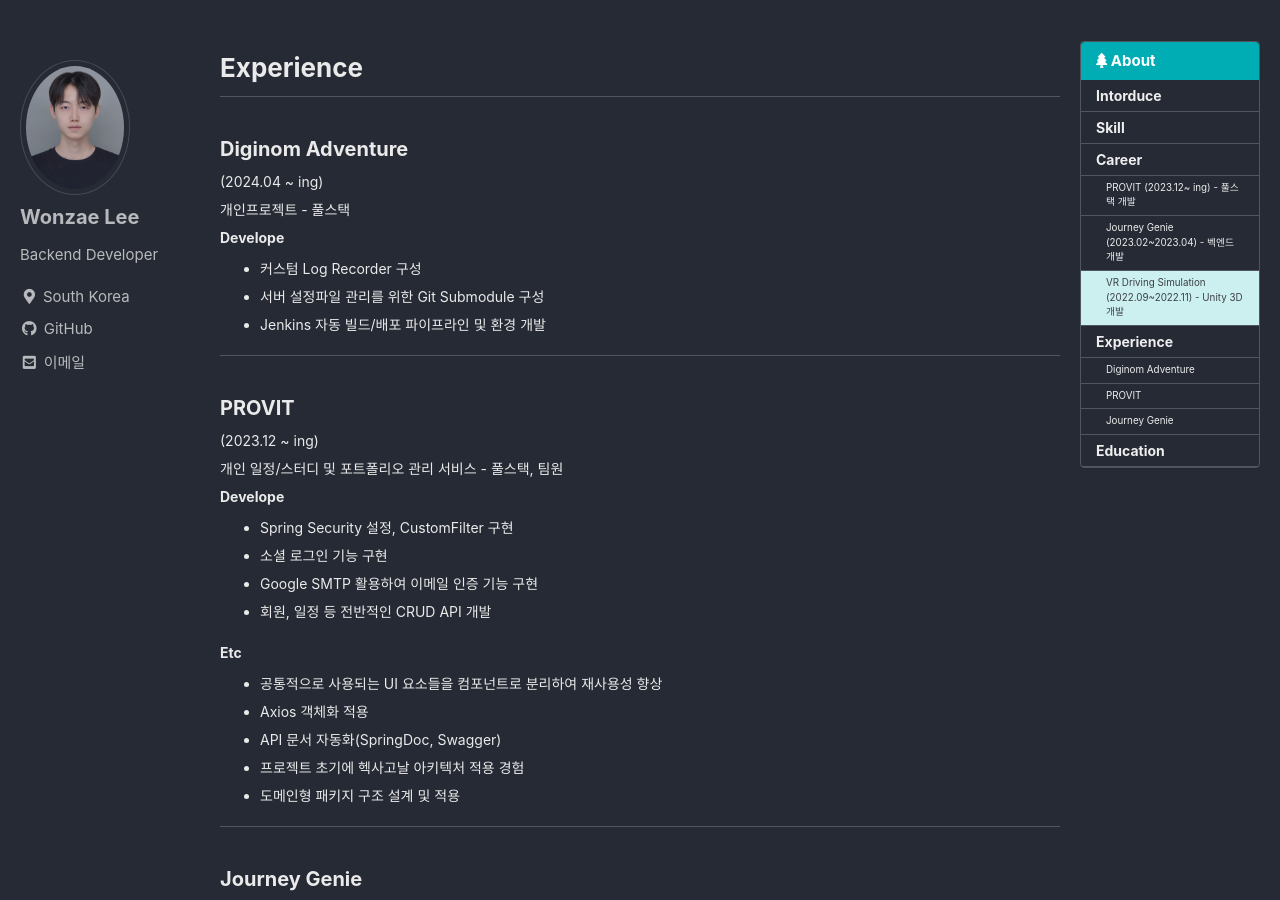
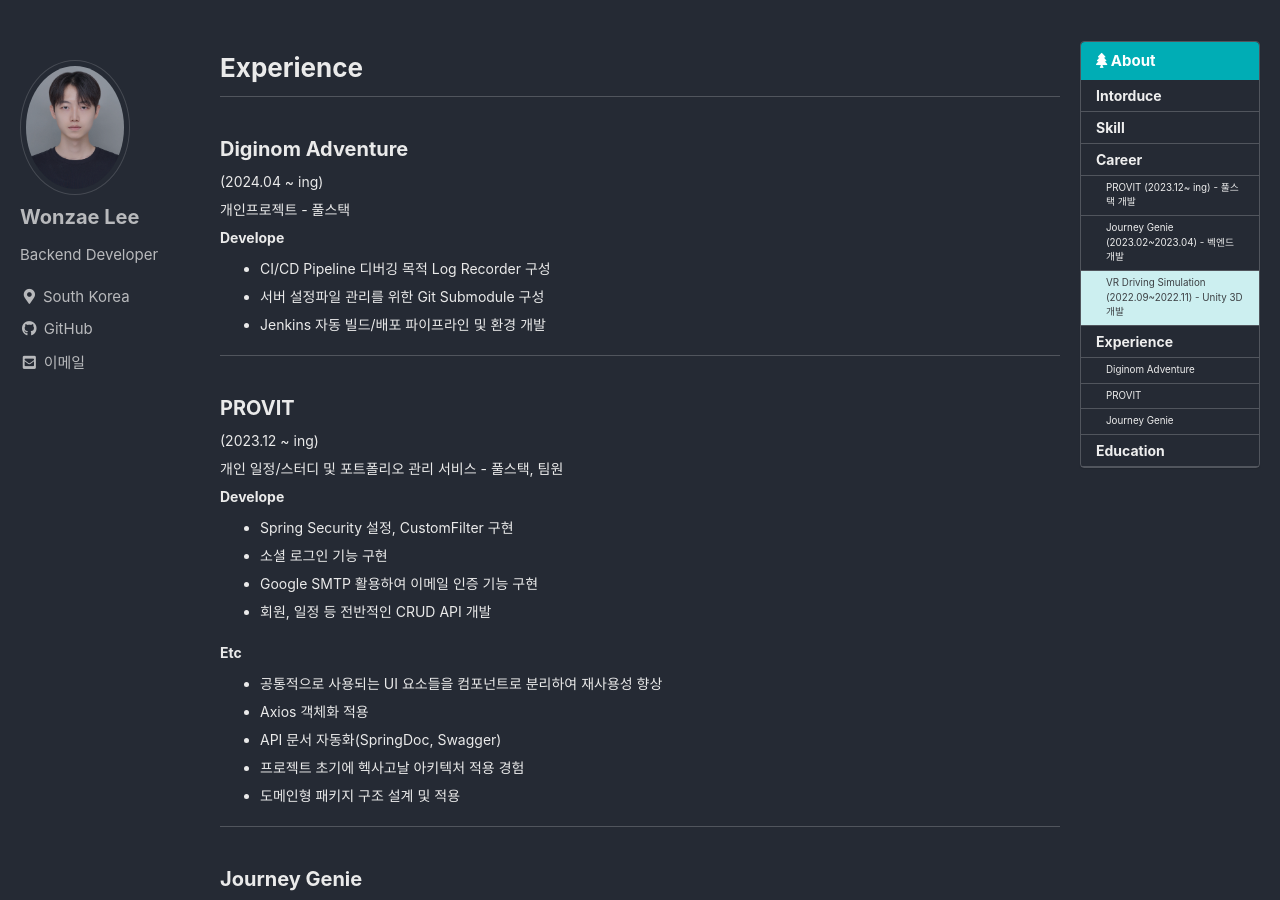
Before and after one commit to one-zeze/one-zeze.github.io, a Jekyll site: the page built from _posts/2024-03-29-about.md, in a window 1280 px wide and 900 px high, scrolled down 1244 px. Built offline with Jekyll 4.4.1, drawn with Linux system fonts in a browser that asks for light colours; cached includes are drawn as plain includes.

Commit message:
Update about.md

```diff
--- a/_posts/2024-03-29-about.md
+++ b/_posts/2024-03-29-about.md
@@ -78,7 +78,7 @@ Unity 3D 모델링 및 기능 구현, Oculus Meta Quest2 기기 연동을 담당
 
 **Develope**
 
-- 커스텀 Log Recorder 구성
+- CI/CD Pipeline 디버깅 목적 Log Recorder 구성
 - 서버 설정파일 관리를 위한 Git Submodule 구성
 - Jenkins 자동 빌드/배포 파이프라인 및 환경 개발
 
```
